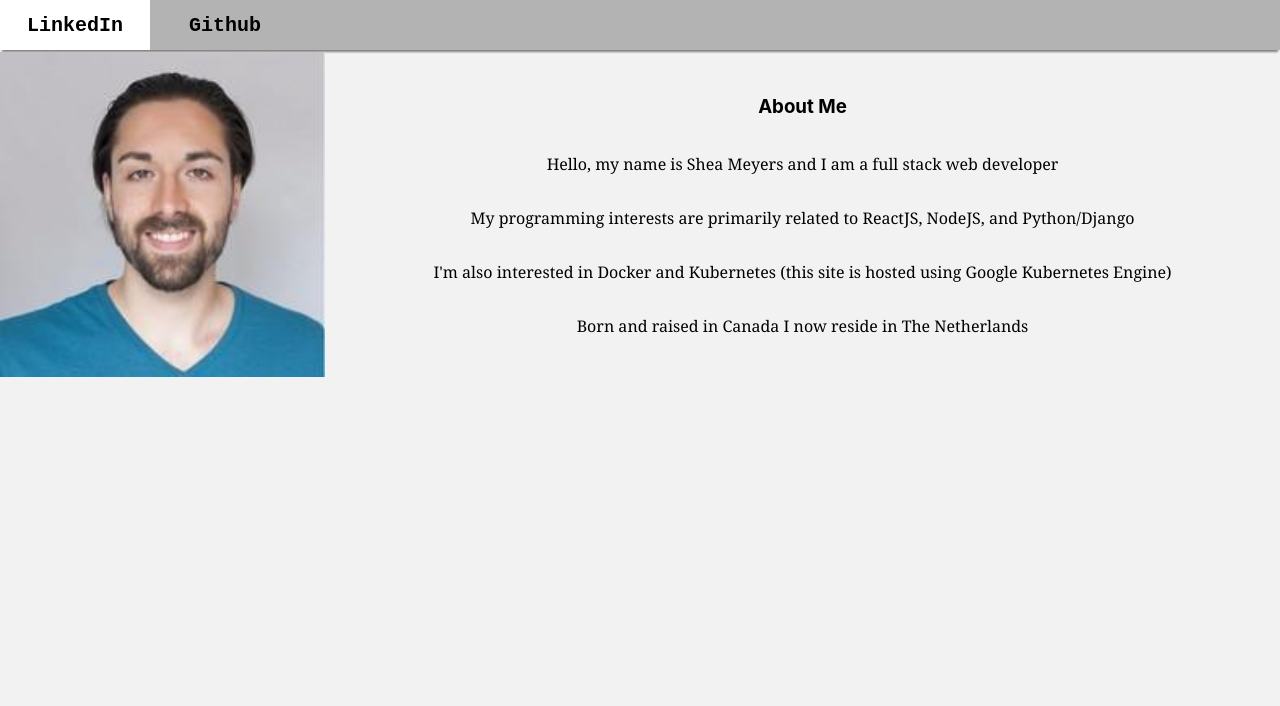
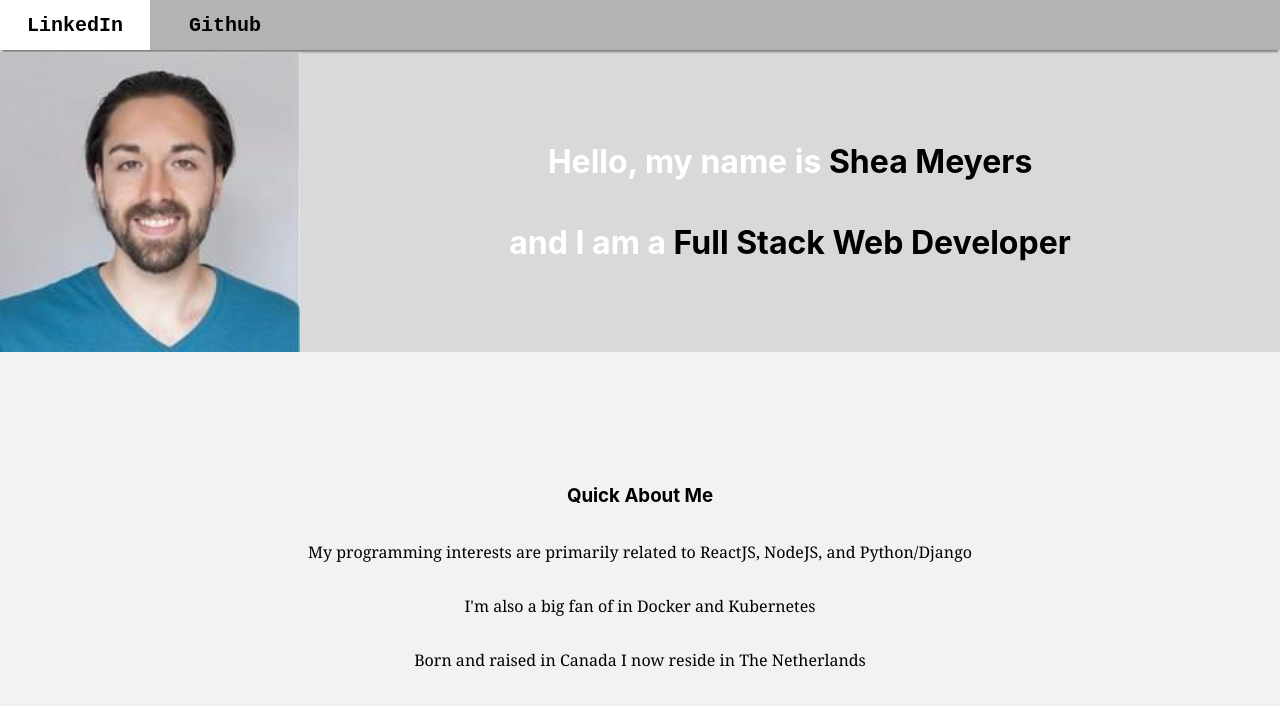
Before and after one commit to SheaMeyers/SheaMeyers.github.io, a React (Create React App) app: page / in a window 1280 px wide. Shown: the top 706 px of the page. Built offline with nearby package versions, Linux system fonts and the light colour scheme.

Commit message:
Update layout of App

```diff
--- a/src/App.css
+++ b/src/App.css
@@ -18,7 +18,7 @@ html, body, #root {
     box-shadow: 0 4px 2px -2px gray;
 }
 
-.Header-bar-div {
+.Header-bar--link-div {
     height: 100%;
     display: flex;
     align-items: center;
@@ -26,7 +26,7 @@ html, body, #root {
     width: 150px;
 }
 
-.Header-bar-div:hover {
+.Header-bar--link-div:hover {
     background: white;
 }
 
@@ -38,26 +38,42 @@ html, body, #root {
     color: black;
 }
 
-.Photo {
-    margin: 0;
-    width: 325px;
+.Link:hover {
+    font-weight: 900;
 }
 
-.Main-body {
+.Quick-summary {
     display: flex;
     padding: 2px 0 0 0;
 }
 
-.Main-body-text {
-    flex-grow: 1;
+.Quick-summary--photo {
+    margin: 0;
+    width: 360px;
+    height: 300px;
+}
+
+.Quick-summary--text {
     display: flex;
     flex-direction: column;
+    align-items: center;
     justify-content: center;
-    align-items: center;
+    width: 100%;
 }
 
-@media (max-width: 600px) {
-    .Main-body {
-        flex-direction: column;
-    }
+.Quick-summary--header {
+    color: white;
 }
+
+.Quick-summary--highlight {
+    color: black;
+}
+
+.Bottom-portion {
+    flex-grow: 1;
+    background-color: #f2f2f2;
+    display: flex;
+    flex-direction: column;
+    align-items: center;
+    justify-content: center
+}
--- a/src/App.tsx
+++ b/src/App.tsx
@@ -6,22 +6,29 @@ const App: React.FC = () => {
     return (
         <div className="App-body">
             <div className="Header-bar">
-                <div className="Header-bar-div">
+                <div className="Header-bar--link-div">
                     <a className="Link" target="_blank" rel="noopener noreferrer" href="https://www.linkedin.com/in/sheameyers/">LinkedIn</a>
                 </div>
-                <div className="Header-bar-div">
+                <div className="Header-bar--link-div">
                     <a className="Link" target="_blank" rel="noopener noreferrer" href="https://github.com/SheaMeyers">Github</a>
                 </div>
             </div>
-            <div className="Main-body">
-                <img className="Photo" src={photo} alt="logo"/>
-                <div className="Main-body-text">
-                    <h3>About Me</h3>
-                    <p>Hello, my name is Shea Meyers and I am a full stack web developer</p>
+            <div className="Quick-summary">
+                <img className="Quick-summary--photo" src={photo} alt="logo"/>
+                <div className="Quick-summary--text">
+                    <h1 className="Quick-summary--header">
+                        Hello, my name is <span className="Quick-summary--highlight">Shea Meyers</span>
+                    </h1>
+                    <h1 className="Quick-summary--header">
+                        and I am a <span className="Quick-summary--highlight">Full Stack Web Developer</span>
+                    </h1>
+                </div>
+            </div>
+            <div className="Bottom-portion">
+                    <h3>Quick About Me</h3>
                     <p>My programming interests are primarily related to ReactJS, NodeJS, and Python/Django</p>
-                    <p>I'm also interested in Docker and Kubernetes (this site is hosted using Google Kubernetes Engine)</p>
+                    <p>I'm also a big fan of in Docker and Kubernetes</p>
                     <p>Born and raised in Canada I now reside in The Netherlands</p>
-                </div>
             </div>
         </div>
     );
--- a/src/index.css
+++ b/src/index.css
@@ -5,7 +5,7 @@ body {
     sans-serif;
   -webkit-font-smoothing: antialiased;
   -moz-osx-font-smoothing: grayscale;
-  background-color: #f2f2f2;
+  background-color: #d9d9d9;
 }
 
 code {
```
Also changed, not shown: public/manifest.json.
